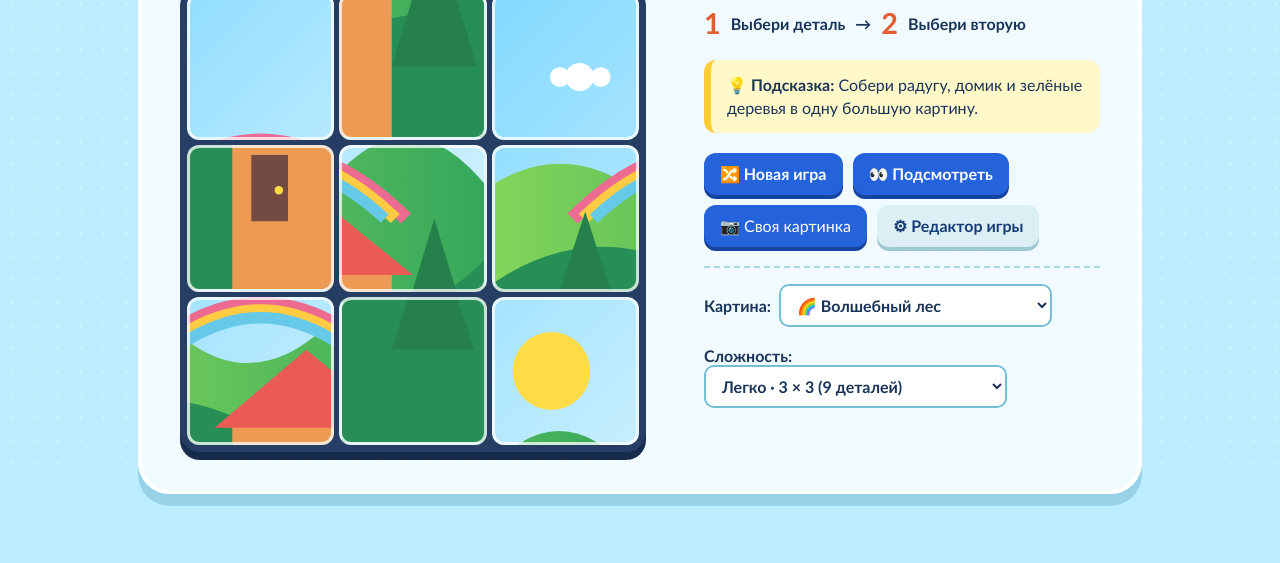
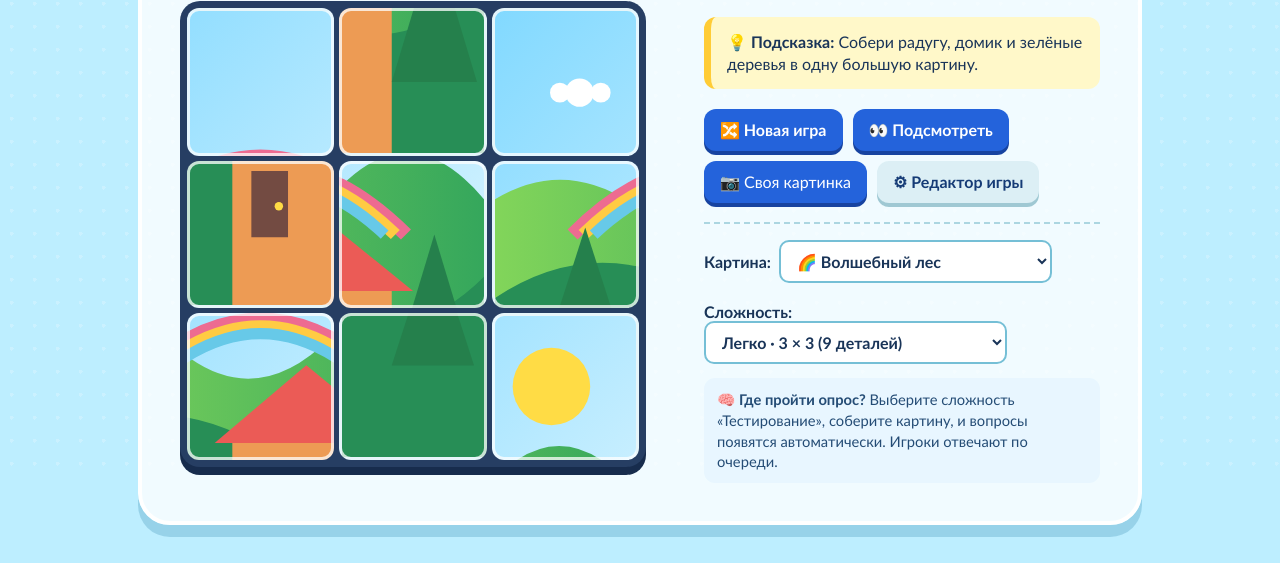
Before and after one commit to svet456kijhh/picture-puzzle-game, a plain HTML site: page Собери_картину_для_двоих.html in a window 1280 px wide. Shown: the part 330-893 px from the top of the page. Before the commit the page ends 862 px from the top, so only its background shows below. Drawn offline with Linux system fonts and the light colour scheme.

Commit message:
Explain how to start picture quizzes

```diff
--- a/Собери_картину_для_двоих.html
+++ b/Собери_картину_для_двоих.html
@@ -49,6 +49,7 @@
     .control:hover, .control:focus-visible { background: #3877ed; transform: translateY(-1px); outline: none; }
     .difficulty { margin-top: 19px; padding-top: 16px; border-top: 2px dashed #acd6e1; }
     .difficulty label { margin-right: 8px; font-weight: bold; }
+    .test-help { margin: 14px 0 0; padding: 11px 13px; border-radius: 11px; color: #244c75; background: #e8f6ff; font-size: .92rem; line-height: 1.4; }
     select { max-width: 100%; padding: 9px 12px; border: 2px solid #75bfd6; border-radius: 10px; color: var(--ink); background: white; font: inherit; font-weight: bold; }
     .win { display: none; position: fixed; inset: 0; place-items: center; padding: 20px; background: rgba(25,52,88,.45); z-index: 5; }
     .win.show { display: grid; }
@@ -113,7 +114,7 @@
     </header>
     <section class="game" aria-label="Игра Собери картину">
       <div class="board-wrap"><div class="players" aria-live="polite"><div class="player active" id="player-card-0"><span class="player-name" id="player-display-0">Игрок 1</span><span class="player-points"><span id="player-score-0">0</span> баллов</span></div><div class="player" id="player-card-1"><span class="player-name" id="player-display-1">Игрок 2</span><span class="player-points"><span id="player-score-1">0</span> баллов</span></div></div><p class="turn-message" id="turn-message">Ходит: Игрок 1</p><p class="hint">Нажми на две детали, чтобы поменять их местами</p><div class="board" id="board" role="group" aria-label="Игровое поле"></div></div>
-      <div class="side"><h2>Играйте по очереди!</h2><div class="name-fields"><label for="player-name-0">Первый игрок<input id="player-name-0" type="text" value="Игрок 1" maxlength="20"></label><label for="player-name-1">Второй игрок<input id="player-name-1" type="text" value="Игрок 2" maxlength="20"></label></div><p class="steps"><b>1</b> Выбери деталь <span>→</span> <b>2</b> Выбери вторую</p><div class="tip">💡 <strong>Подсказка:</strong> <span id="tip">Собери радугу, домик и зелёные деревья в одну большую картину.</span></div><div class="buttons"><button class="control" id="shuffle" type="button">🔀 Новая игра</button><button class="control" id="show" type="button">👀 Подсмотреть</button><label class="control upload-label" for="image-file">📷 Своя картинка</label><input class="upload-input" id="image-file" type="file" accept="image/png,image/jpeg,image/webp"><button class="control secondary" id="open-editor" type="button">⚙ Редактор игры</button></div><div class="difficulty"><label for="artwork">Картина:</label><select id="artwork"></select><br><br><label for="level">Сложность:</label><select id="level"></select></div></div>
+      <div class="side"><h2>Играйте по очереди!</h2><div class="name-fields"><label for="player-name-0">Первый игрок<input id="player-name-0" type="text" value="Игрок 1" maxlength="20"></label><label for="player-name-1">Второй игрок<input id="player-name-1" type="text" value="Игрок 2" maxlength="20"></label></div><p class="steps"><b>1</b> Выбери деталь <span>→</span> <b>2</b> Выбери вторую</p><div class="tip">💡 <strong>Подсказка:</strong> <span id="tip">Собери радугу, домик и зелёные деревья в одну большую картину.</span></div><div class="buttons"><button class="control" id="shuffle" type="button">🔀 Новая игра</button><button class="control" id="show" type="button">👀 Подсмотреть</button><label class="control upload-label" for="image-file">📷 Своя картинка</label><input class="upload-input" id="image-file" type="file" accept="image/png,image/jpeg,image/webp"><button class="control secondary" id="open-editor" type="button">⚙ Редактор игры</button></div><div class="difficulty"><label for="artwork">Картина:</label><select id="artwork"></select><br><br><label for="level">Сложность:</label><select id="level"></select><p class="test-help">🧠 <strong>Где пройти опрос?</strong> Выберите сложность «Тестирование», соберите картину, и вопросы появятся автоматически. Игроки отвечают по очереди.</p></div></div>
     </section>
   </main>
   <div class="win" id="win" role="dialog" aria-modal="true" aria-labelledby="win-title"><div class="win-card"><div class="celebration" aria-hidden="true"><div class="confetti"></div><span class="firework one"></span><span class="firework two"></span><span class="dancer">🕺</span></div><h2 id="win-title">Поздравляем!</h2><p id="winner-message">Картина собрана!</p><div class="result-summary"><div class="result-row"><span>Ходы:</span><strong id="win-moves">0</strong></div><div class="result-row"><span id="result-name-0">Игрок 1:</span><strong id="result-score-0">0</strong></div><div class="result-row"><span id="result-name-1">Игрок 2:</span><strong id="result-score-1">0</strong></div><div class="result-row result-total"><span>Победитель:</span><strong id="result-winner">Игрок 1</strong></div></div><div class="win-actions"><button class="control secondary" id="close-win" type="button">Закрыть</button><button class="control" id="again" type="button">🎨 Играть ещё</button><a class="control" href="index.html">🏠 Главное меню</a></div></div></div>
```
Also changed, not shown: Собери_картину.html (+2 -1 lines).
